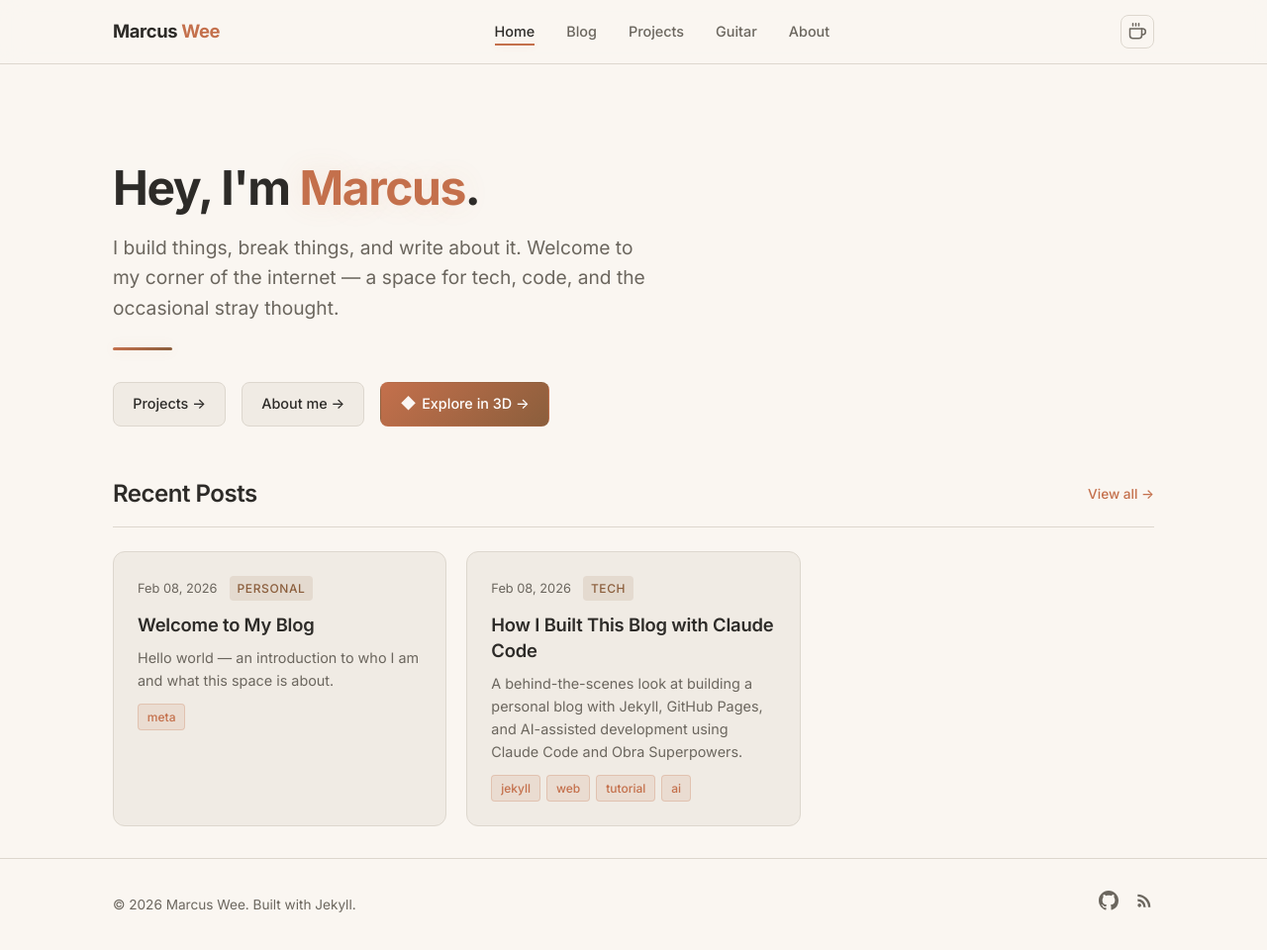
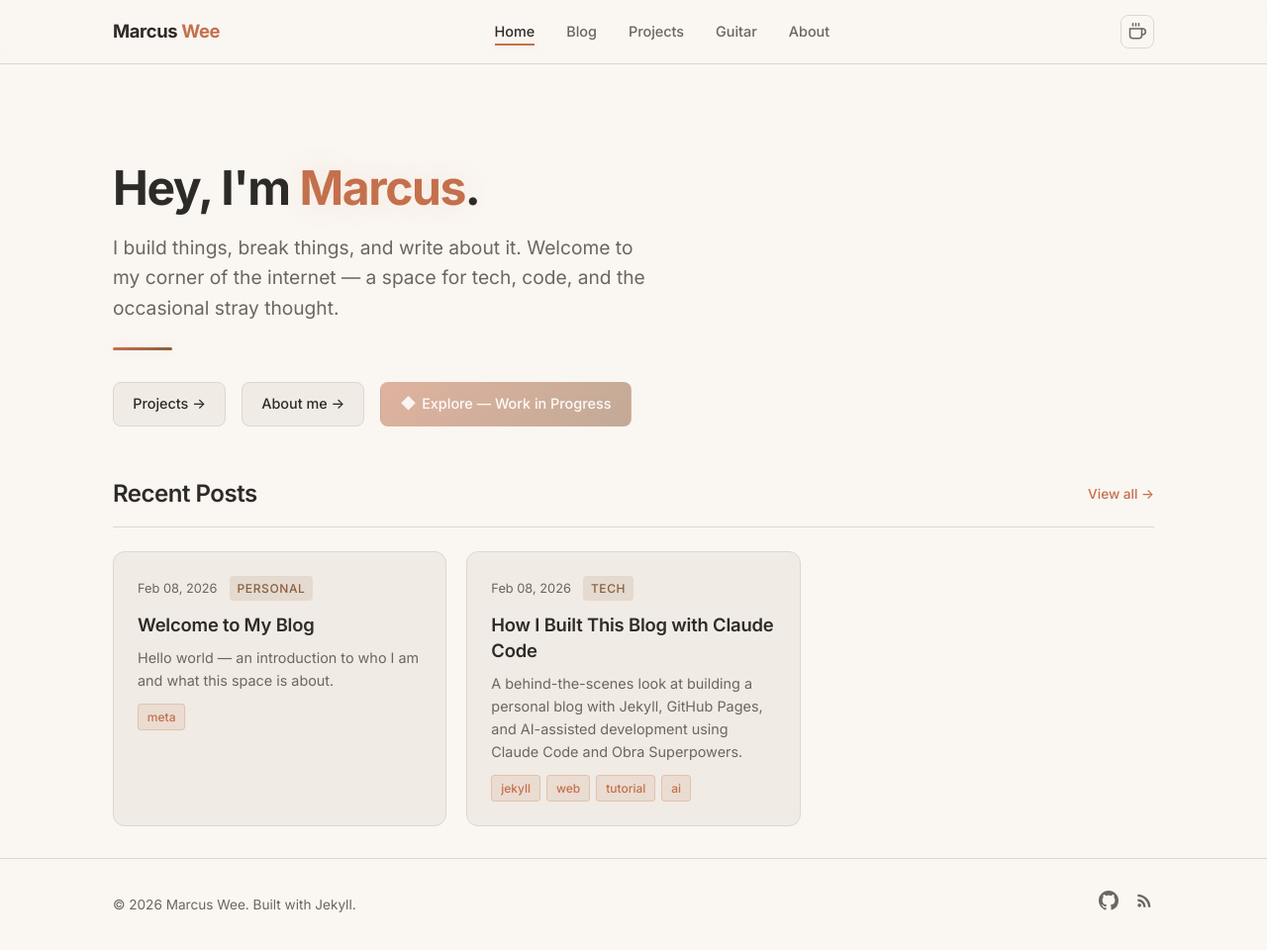
Before and after one commit to Marcushadow/Marcushadow.github.io, a Jekyll site: the page built from index.html, in a window 1280 px wide and 960 px high. Shown: the whole window at 99% size. Built offline with Jekyll 4.4.1, drawn with Linux system fonts in a browser that asks for light colours; the list of posts is cut into pages by our own code.

Commit message:
chore: disable explore button, mark as work in progress
Co-Authored-By: Claude Opus 4.6 <noreply@anthropic.com>

```diff
--- a/index.html
+++ b/index.html
@@ -11,9 +11,9 @@ title: Home
   <div class="quick-links">
     <a href="{{ '/projects' | relative_url }}" class="quick-link">Projects &rarr;</a>
     <a href="{{ '/about' | relative_url }}" class="quick-link">About me &rarr;</a>
-    <a href="{{ '/explore' | relative_url }}" class="quick-link explore-link">
-      <span class="explore-icon">&#9670;</span> Explore in 3D &rarr;
-    </a>
+    <span class="quick-link explore-link" style="opacity:0.5;cursor:default;pointer-events:none;">
+      <span class="explore-icon">&#9670;</span> Explore &mdash; Work in Progress
+    </span>
   </div>
 </section>
 
```
